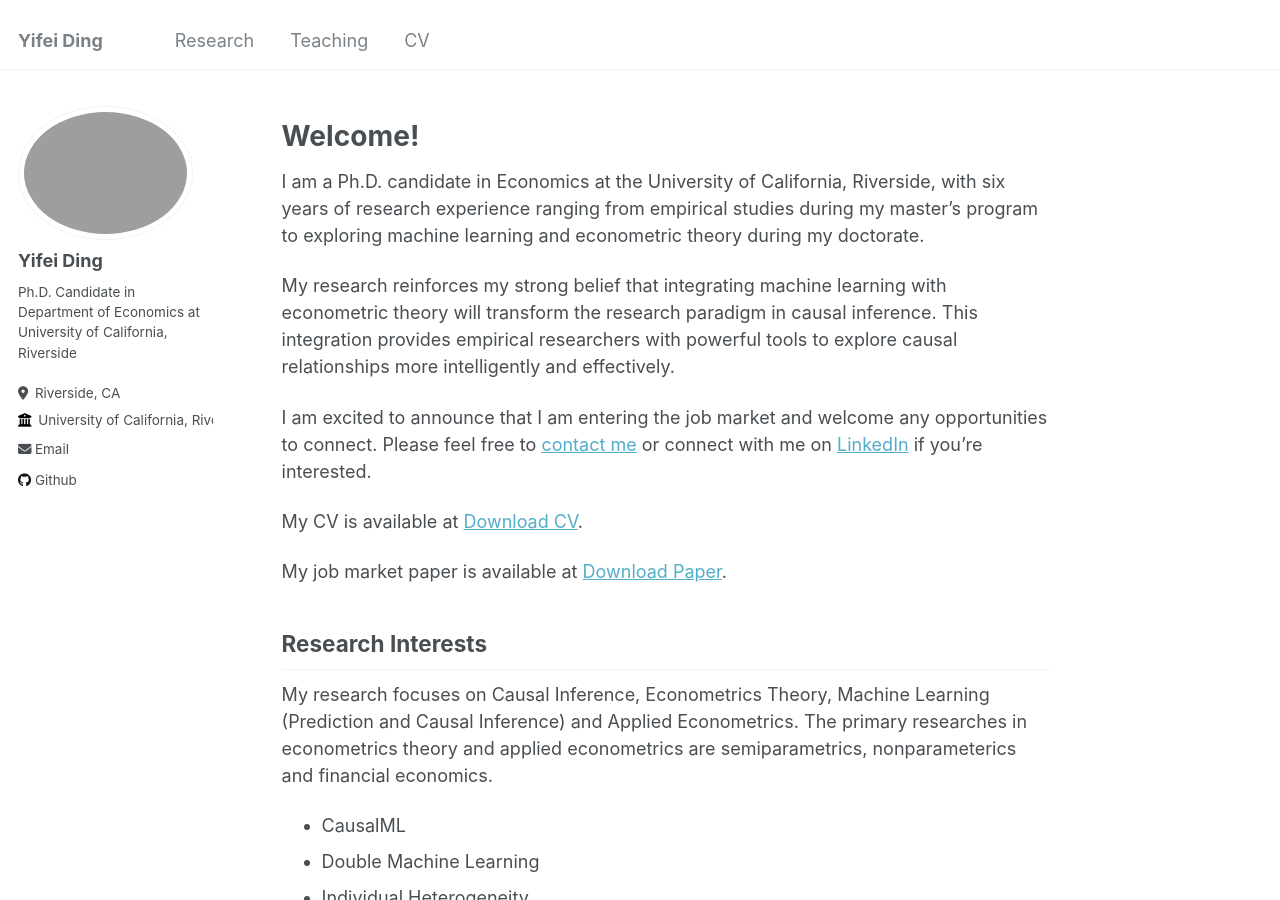
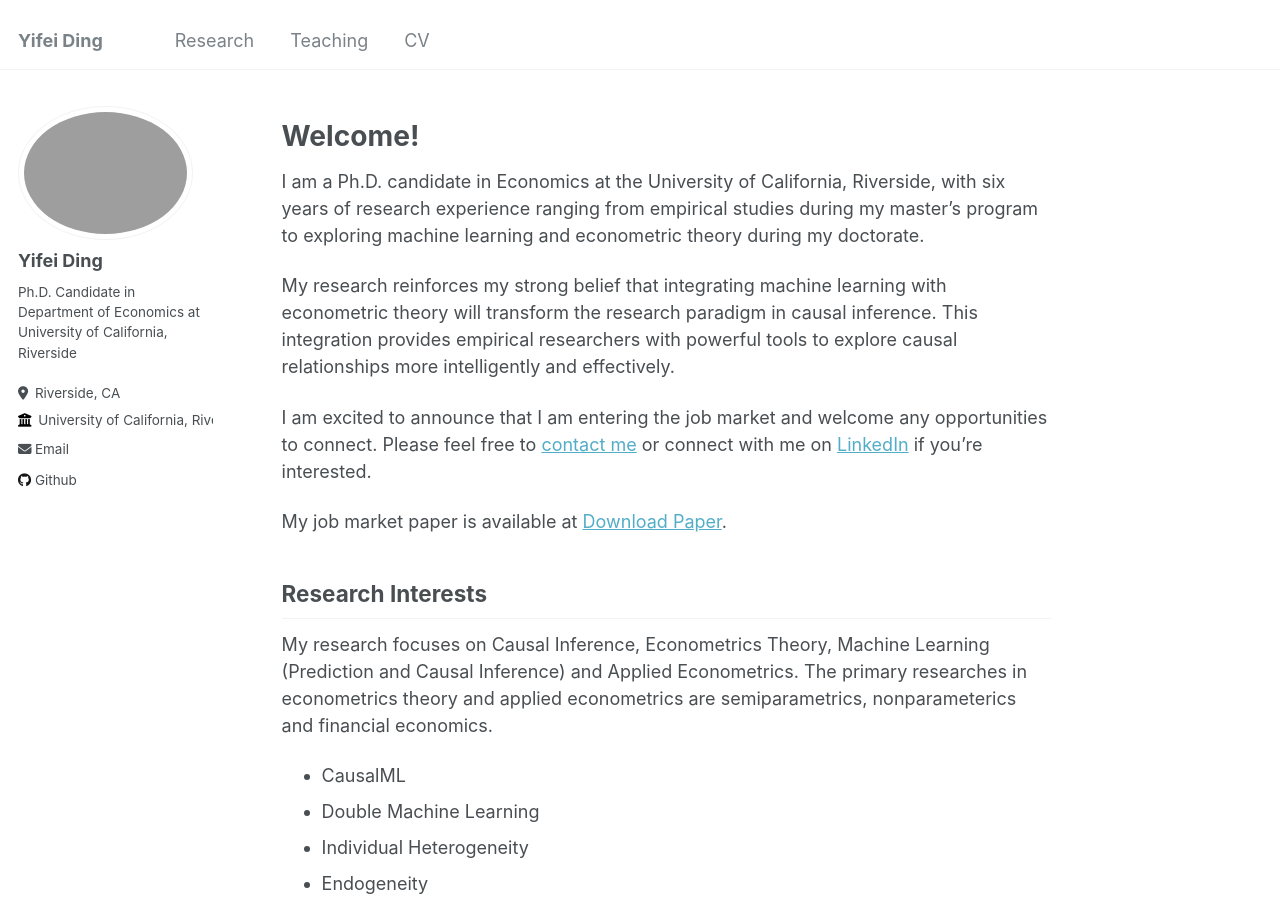
Before and after one commit to YifeiDing-UCR/YifeiDing-UCR.github.io, a Jekyll site: the page built from _pages/about.md, in a window 1280 px wide and 900 px high. Built offline with Jekyll 4.4.1, drawn with Linux system fonts in a browser that asks for light colours.

Commit message:
Update about.md

```diff
--- a/_pages/about.md
+++ b/_pages/about.md
@@ -16,8 +16,6 @@ My research reinforces my strong belief that integrating machine learning with e
 
 I am excited to announce that I am entering the job market and welcome any opportunities to connect. Please feel free to [contact me](mailto:yding067@ucr.edu) or connect with me on [LinkedIn](https://www.linkedin.com/in/yifei-ding-4929251b0) if you're interested.
 
-My CV is available at <a href="/files/CV.pdf" download>Download CV</a>.
-
 My job market paper is available at [Download Paper](https://yifeiding-ucr.github.io/files/Deep_learning_for_individual_heterogeneity_with_generated_regressors_Job_Market_Update.pdf).
 
 ## Research Interests
```
